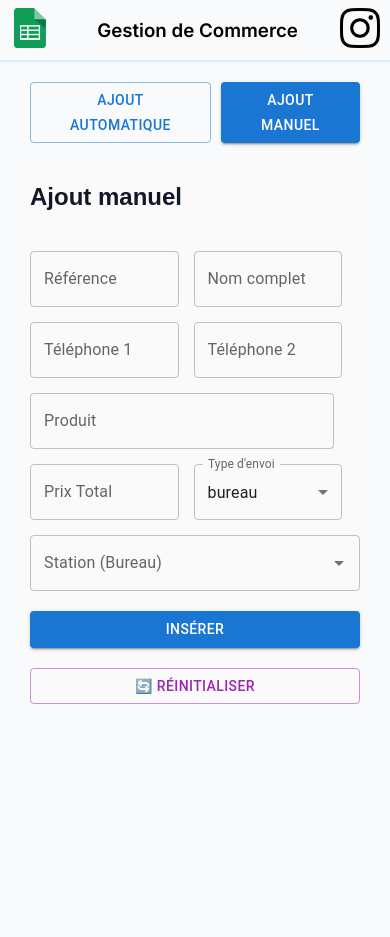
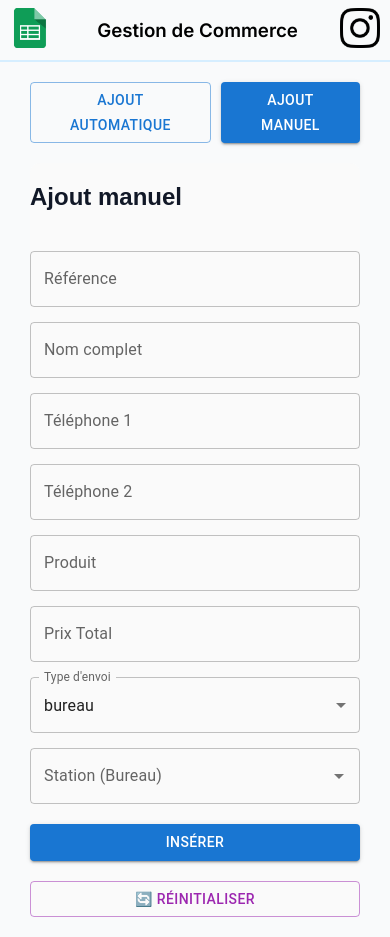
Before and after one commit to codingdev3105/frontend-app-google-sheet-manager, a React (Create React App) app: page /inserer in a window 390 px wide. Both pictures are taken after a click on the button "AJOUT MANUEL". Before the commit the page ends 844 px from the top, so only its background shows below. Built offline with nearby package versions, Linux system fonts and the light colour scheme; no server answers.

Commit message:
style update

```diff
--- a/src/pages/Insert/Insert.css
+++ b/src/pages/Insert/Insert.css
@@ -42,6 +42,7 @@
   background: #fafafa;
   gap: 20px;
   border-radius: 10px;
+  width: 100%;
 }
 
 .manual-grid {
@@ -51,9 +52,26 @@
   gap: 15px;
 }
 
+.input-manuel{
+  width: 45%;
+}
 /* STATUS */
 .status-message {
   margin-top: 20px;
   font-size: 16px;
   font-weight: bold;
 }
+
+@media (max-width: 768px){
+  /* MANUAL SECTION */
+
+  .manual-grid {
+    display: flex;
+    flex-direction: column;
+    gap: 15px;
+    width: 100%;
+  }
+  .input-manuel{
+    width: 100%;
+  }
+}
--- a/src/pages/Insert/Insert.js
+++ b/src/pages/Insert/Insert.js
@@ -313,7 +313,7 @@ export default function Insert() {
             <TextField
               label="Référence"
               name="reference"
-              style={{ width: "45%" }}
+              className="input-manuel"
               value={manualData.reference}
               onChange={handleManualChange}
             />
@@ -321,7 +321,7 @@ export default function Insert() {
             <TextField
               label="Nom complet"
               name="name"
-              style={{ width: "45%" }}
+              className="input-manuel"
               value={manualData.name}
               onChange={handleManualChange}
             />
@@ -329,7 +329,8 @@ export default function Insert() {
             <TextField
               label="Téléphone 1"
               name="tel1"
-              style={{ width: "45%" }}
+              className="input-manuel"
+
               value={manualData.tel1}
               onChange={handleManualChange}
             />
@@ -337,7 +338,8 @@ export default function Insert() {
             <TextField
               label="Téléphone 2"
               name="tel2"
-              style={{ width: "45%" }}
+              className="input-manuel"
+
               value={manualData.tel2}
               onChange={handleManualChange}
             />
@@ -345,7 +347,7 @@ export default function Insert() {
             <TextField
               label="Produit"
               name="produit"
-              style={{ width: "92%" }}
+              className="input-manuel"
               value={manualData.produit}
               onChange={handleManualChange}
             />
@@ -353,7 +355,8 @@ export default function Insert() {
             <TextField
               label="Prix Total"
               name="total"
-              style={{ width: "45%" }}
+              className="input-manuel"
+
               value={manualData.total}
               onChange={handleManualChange}
             />
@@ -362,7 +365,8 @@ export default function Insert() {
               select
               label="Type d'envoi"
               name="typedenvoi"
-              style={{ width: "45%" }}
+              className="input-manuel"
+
               value={manualData.typedenvoi}
               onChange={handleManualChange}
             >
@@ -416,7 +420,8 @@ export default function Insert() {
                   renderInput={(params) => (
                     <TextField {...params} label="Wilaya" />
                   )}
-                  style={{ width: "45%" }}
+                  className="input-manuel"
+
                 />
 
                 <Autocomplete
@@ -439,7 +444,9 @@ export default function Insert() {
                   renderInput={(params) => (
                     <TextField {...params} label="Commune" />
                   )}
-                  style={{ width: "45%" }}
+
+                  className="input-manuel"
+
                 />
               </>
             )}
```
